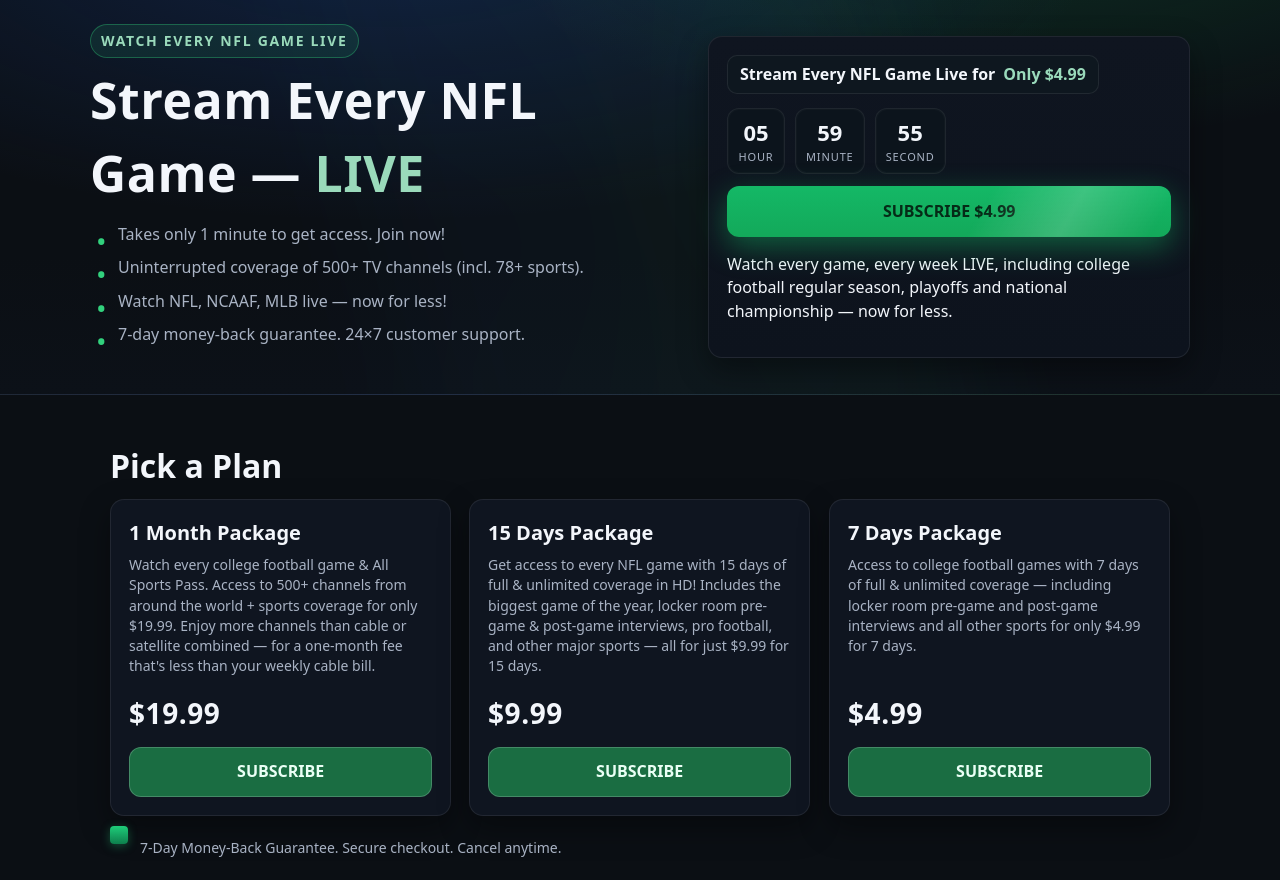
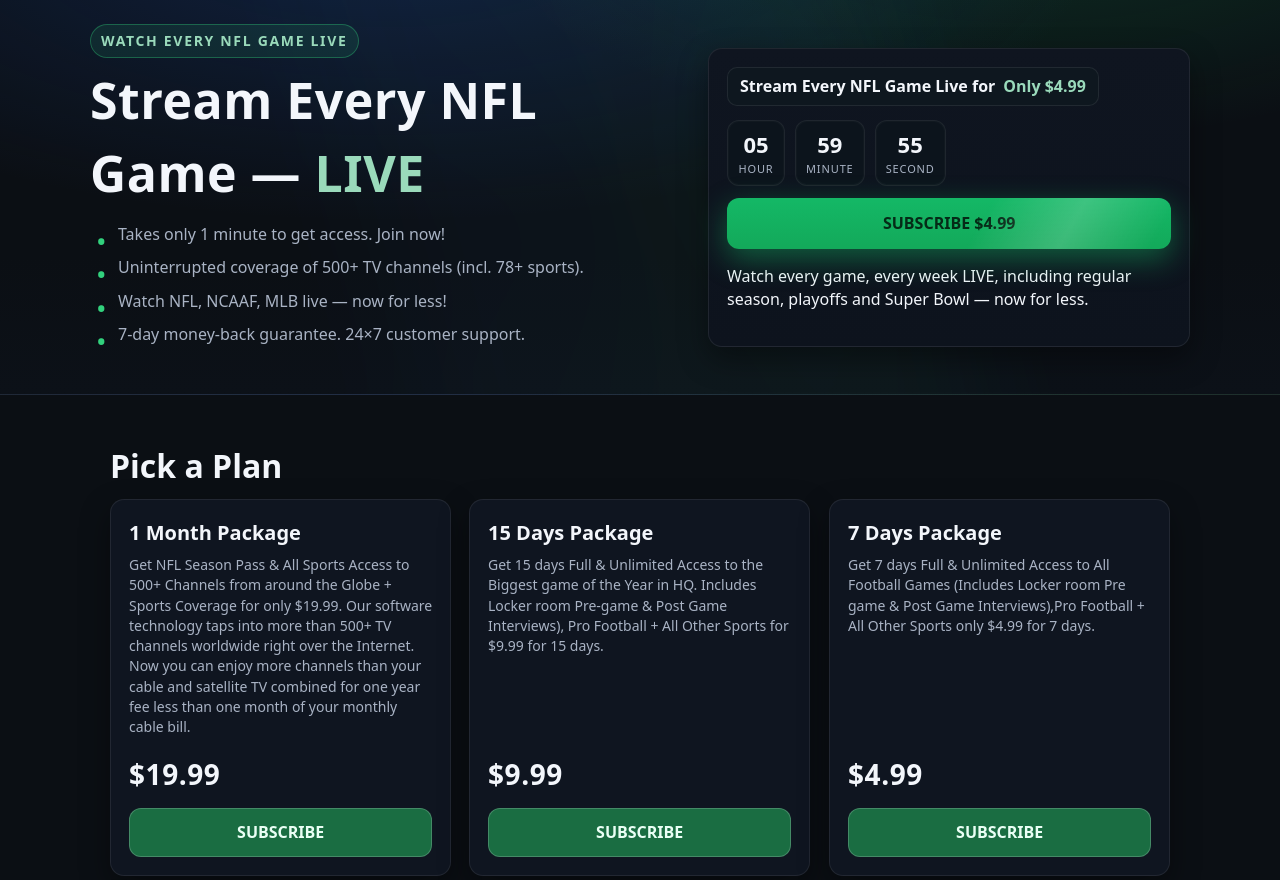
Before and after one commit to streamingnfl/streamingnfl.github.io, a plain HTML site: page index.html in a window 1280 px wide. Shown: the top 880 px of the page. Drawn offline with Linux system fonts and the light colour scheme.

Commit message:
index.html

```diff
--- a/index.html
+++ b/index.html
@@ -147,7 +147,7 @@
           <a class="cta" href="https://trusthubmedia.com/app/aff/go/discount?i=8&keyword=WEEK7" target="_blank" rel="nofollow noopener" aria-label="Subscribe now for $4.99">
             SUBSCRIBE $4.99
           </a>
-          <p class="disclaimer">Watch every game, every week LIVE, including college football regular season, playoffs and national championship — now for less.</p>
+          <p class="disclaimer">Watch every game, every week LIVE, including regular season, playoffs and Super Bowl — now for less.</p>
         </div>
       </div>
     </div>
@@ -160,7 +160,7 @@
         <article class="card reveal" style="animation-delay:60ms">
           <div>
             <h3 class="plan-title">1 Month Package</h3>
-            <p class="plan-copy">Watch every college football game &amp; All Sports Pass. Access to 500+ channels from around the world + sports coverage for only $19.99. Enjoy more channels than cable or satellite combined — for a one-month fee that's less than your weekly cable bill.</p>
+            <p class="plan-copy">Get NFL Season Pass & All Sports Access to 500+ Channels from around the Globe + Sports Coverage for only $19.99. Our software technology taps into more than 500+ TV channels worldwide right over the Internet. Now you can enjoy more channels than your cable and satellite TV combined for one year fee less than one month of your monthly cable bill. </p>
           </div>
           <div>
             <div class="price">$19.99</div>
@@ -173,7 +173,7 @@
         <article class="card reveal" style="animation-delay:140ms">
           <div>
             <h3 class="plan-title">15 Days Package</h3>
-            <p class="plan-copy">Get access to every NFL game with 15 days of full &amp; unlimited coverage in HD! Includes the biggest game of the year, locker room pre-game &amp; post-game interviews, pro football, and other major sports — all for just $9.99 for 15 days.</p>
+            <p class="plan-copy">Get 15 days Full & Unlimited Access to the Biggest game of the Year in HQ. Includes Locker room Pre-game & Post Game Interviews), Pro Football + All Other Sports for $9.99 for 15 days.</p>
           </div>
           <div>
             <div class="price">$9.99</div>
@@ -186,7 +186,7 @@
         <article class="card reveal" style="animation-delay:220ms">
           <div>
             <h3 class="plan-title">7 Days Package</h3>
-            <p class="plan-copy">Access to college football games with 7 days of full &amp; unlimited coverage — including locker room pre-game and post-game interviews and all other sports for only $4.99 for 7 days.</p>
+            <p class="plan-copy">Get 7 days Full & Unlimited Access to All Football Games (Includes Locker room Pre game & Post Game Interviews),Pro Football + All Other Sports only $4.99 for 7 days.</p>
           </div>
           <div>
             <div class="price">$4.99</div>
```
